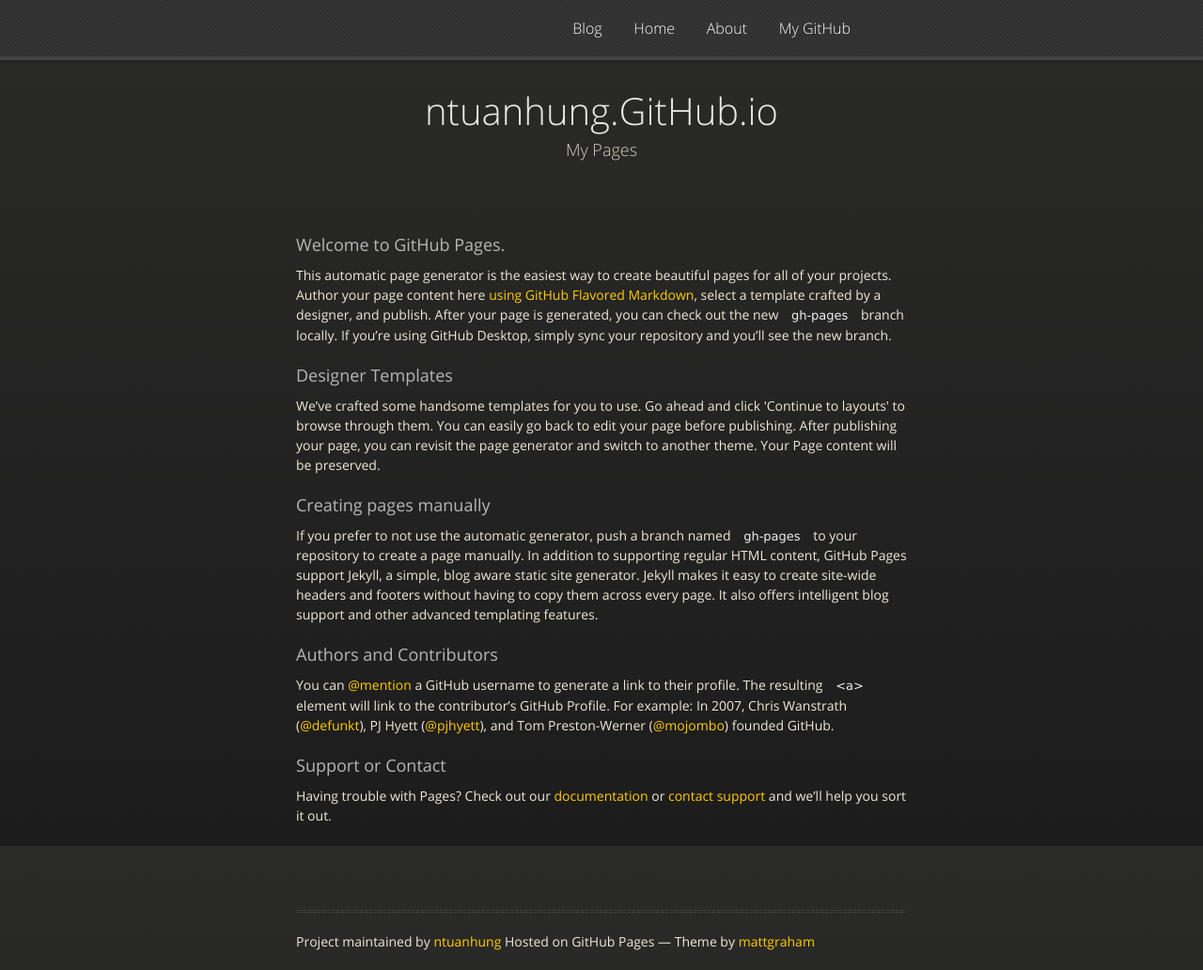
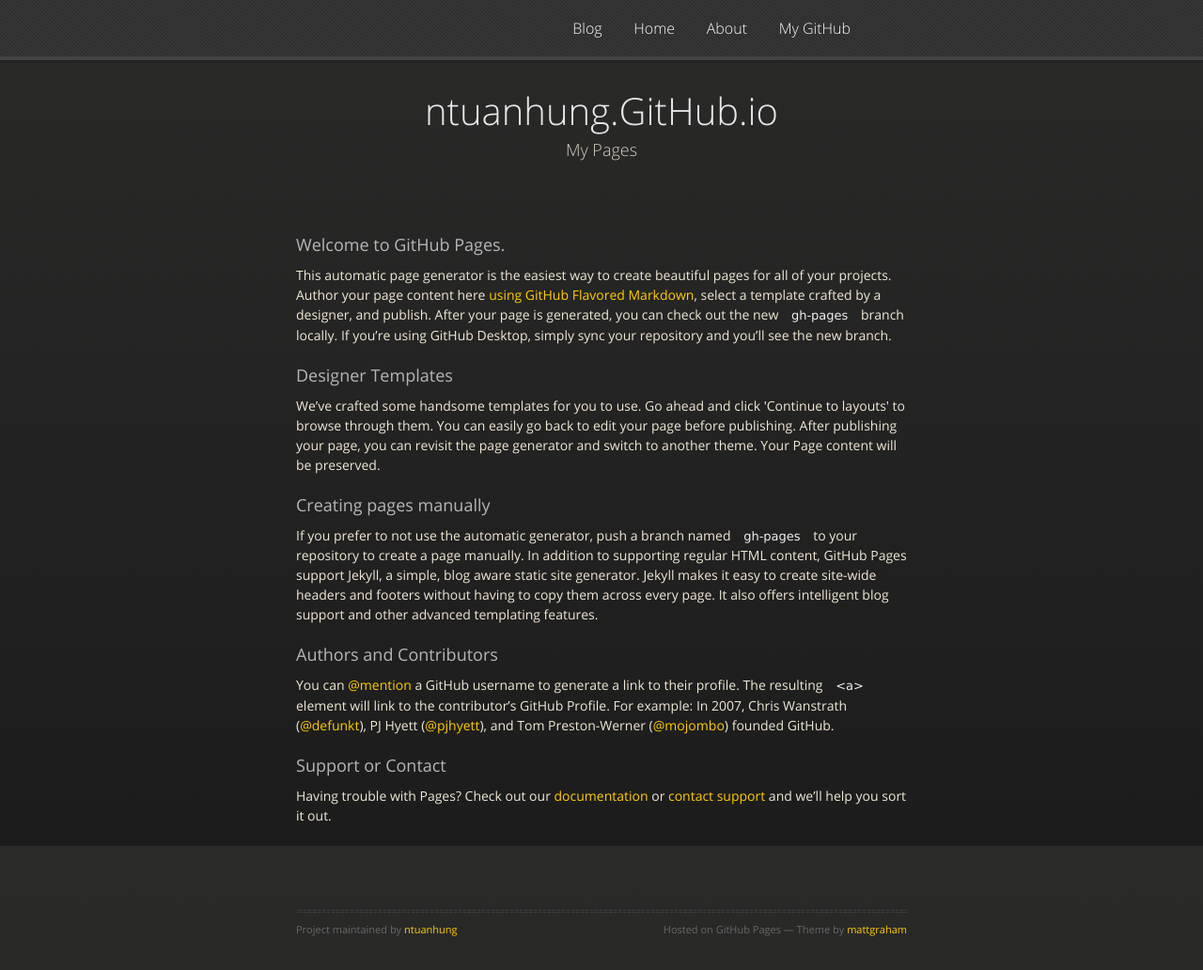
Before and after one commit to ntuanhung/ntuanhung.github.io, a Jekyll site: the page built from index.html, in a window 1280 px wide and 1032 px high. Shown: the whole window at 94% size. Built offline with Jekyll 4.4.1, drawn with Linux system fonts in a browser that asks for light colours; nearby versions of some CDN libraries.

Commit message:
Update styles.css

```diff
--- a/stylesheets/styles.css
+++ b/stylesheets/styles.css
@@ -777,32 +777,32 @@
   font-size: 18px;
   text-align: center;
 }
-section #title .credits {
+.credits {
   font-size: 11px;
   font-family: 'OpenSansRegular', "Helvetica Neue", Helvetica, Arial, sans-serif;
   font-weight: normal;
   color: #696969;
   margin-top: -10px;
 }
-section #title .credits.left {
+.credits.left {
   float: left;
 }
-section #title .credits.right {
+.credits.right {
   float: right;
 }
 
 @media print, screen and (max-width: 720px) {
-  #title .credits {
+  .credits {
     display: block;
     width: 100%;
     line-height: 30px;
     text-align: center;
   }
-  #title .credits .left {
+  .credits .left {
     float: none;
     display: block;
   }
-  #title .credits .right {
+  .credits .right {
     float: none;
     display: block;
   }
```
